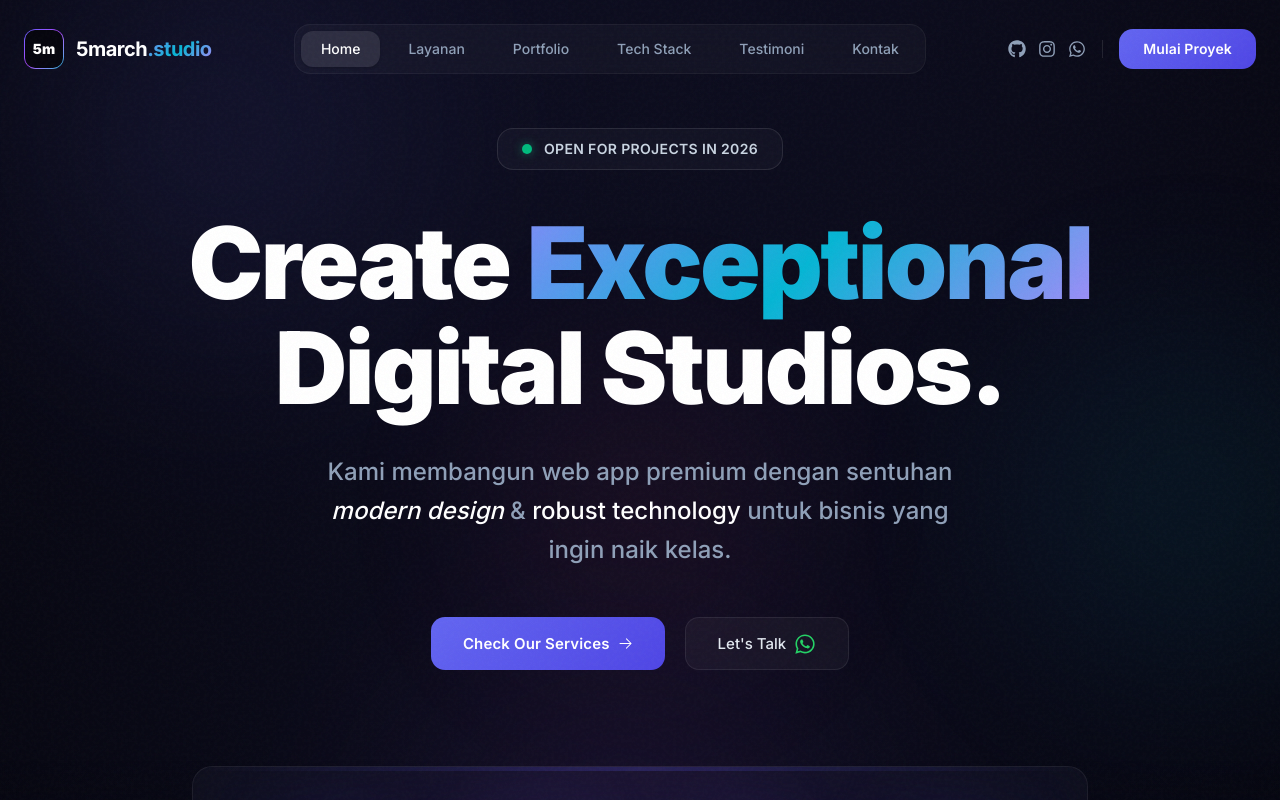
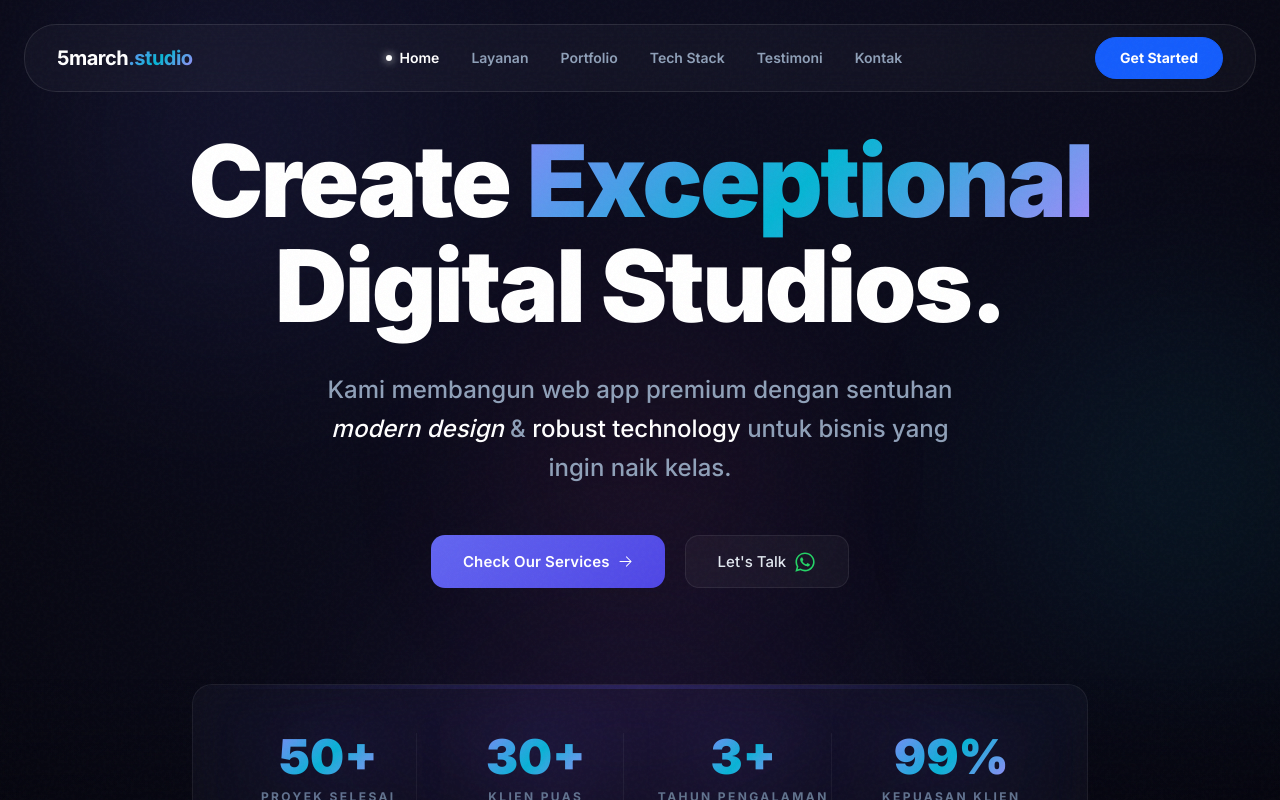
Before and after one commit to Afaandii/5march.studio, a Next.js app: page / in a window 1280 px wide. Shown: the top 800 px of the page. Built offline with nearby package versions, Linux system fonts and the light colour scheme.

Commit message:
change UI navbar

```diff
--- a/app/layout.tsx
+++ b/app/layout.tsx
@@ -2,7 +2,7 @@ import type { Metadata } from "next";
 import "./globals.css";
 
 export const metadata: Metadata = {
-  title: "5march.studio | Premier Web App Development Studio",
+  title: "5march.studio",
   description:
     "Elite digital craft for high-growth businesses. Membangun web app premium: Landing Page, E-Commerce, Sistem Pembayaran, dan Enterprise Solutions dengan desain modern glassmorphism.",
   keywords: [
@@ -17,7 +17,7 @@ export const metadata: Metadata = {
   ],
   authors: [{ name: "5march.studio" }],
   openGraph: {
-    title: "5march.studio | Premier Web App Development Studio",
+    title: "5march.studio",
     description:
       "Elite digital craft for high-growth businesses. Membangun masa depan digital Anda dengan presisi dan inovasi.",
     type: "website",
--- a/components/Hero.tsx
+++ b/components/Hero.tsx
@@ -33,17 +33,6 @@ export default function Hero() {
 
       <div className="relative z-10 mx-auto w-full max-w-7xl">
         <div className="flex flex-col items-center text-center">
-          {/* Availability Badge */}
-          <div className="animate-fade-in group mb-10 flex cursor-default items-center gap-3 rounded-2xl border border-white/10 bg-white/[0.03] px-6 py-2.5 backdrop-blur-md transition-all hover:border-white/20 hover:bg-white/[0.06]">
-            <div className="relative flex h-2.5 w-2.5">
-              <span className="absolute inline-flex h-full w-full animate-ping rounded-full bg-emerald-400 opacity-75"></span>
-              <span className="relative inline-flex h-2.5 w-2.5 rounded-full bg-emerald-500 shadow-[0_0_10px_rgba(16,185,129,0.5)]"></span>
-            </div>
-            <span className="text-sm font-semibold tracking-wide text-slate-300">
-              OPEN FOR PROJECTS IN 2026
-            </span>
-          </div>
-
           {/* Main Headline */}
           <h1
             className="animate-fade-in-up mb-8 max-w-5xl text-5xl font-black leading-[1.05] tracking-tight text-white sm:text-7xl md:text-8xl lg:text-[100px]"
--- a/components/Navbar.tsx
+++ b/components/Navbar.tsx
@@ -1,18 +1,9 @@
 "use client";
 
 import { useState, useEffect, useCallback } from "react";
-import { NAV_LINKS, SOCIAL_LINKS } from "@/lib/constants";
+import { NAV_LINKS } from "@/lib/constants";
 import { useScrollspy } from "@/hooks/useScrollspy";
-import { HiMenuAlt3, HiX } from "react-icons/hi";
-import { FaGithub, FaInstagram, FaWhatsapp } from "react-icons/fa";
-import { MdEmail } from "react-icons/md";
-
-const SOCIAL_ICONS = {
-  github: FaGithub,
-  instagram: FaInstagram,
-  whatsapp: FaWhatsapp,
-  email: MdEmail,
-};
+import { HiMenuAlt3, HiX, HiPhone } from "react-icons/hi";
 
 export default function Navbar() {
   const [isScrolled, setIsScrolled] = useState(false);
@@ -50,30 +41,27 @@ export default function Navbar() {
   );
 
   return (
-    <nav
-      className={`fixed top-0 left-0 right-0 z-[100] transition-all duration-500 ${
-        isScrolled ? "glass-navbar py-3 shadow-2xl" : "py-6"
+    <nav className="fixed top-0 left-0 right-0 z-[100] px-6 py-6">
+      <div
+        className={`mx-auto flex max-w-7xl items-center justify-between px-8 py-3 transition-all duration-500 rounded-[2rem] border border-white/10 ${
+          isScrolled
+            ? "bg-[#06060e]/70 backdrop-blur-2xl shadow-2xl"
+            : "bg-white/[0.03] backdrop-blur-md"
         }`}
       >
-      <div className="mx-auto flex max-w-7xl items-center justify-between px-6">
         {/* Logo */}
         <a
           href="#home"
           onClick={(e) => handleNavClick(e, "#home")}
           className="group flex items-center gap-3 text-xl font-bold"
         >
-          <div className="flex h-10 w-10 items-center justify-center rounded-xl bg-gradient-to-br from-indigo-500 via-purple-500 to-cyan-500 p-[1px] transition-transform duration-300 group-hover:scale-110">
-            <div className="flex h-full w-full items-center justify-center rounded-[10px] bg-[#06060e] text-sm font-black text-white">
-              5m
-            </div>
-          </div>
-          <span className="text-white tracking-tight">
+          <span className="text-white tracking-tight hidden sm:block">
             5march<span className="gradient-text">.studio</span>
           </span>
         </a>
 
-        {/* Desktop Nav */}
-        <div className="hidden items-center gap-2 rounded-2xl border border-white/5 bg-white/[0.03] p-1.5 backdrop-blur-md md:flex">
+        {/* Desktop Nav - Centered */}
+        <div className="hidden items-center gap-8 md:flex">
           {NAV_LINKS.map((link) => {
             const isActive = activeId === link.href.replace("#", "");
             return (
@@ -81,12 +69,13 @@ export default function Navbar() {
                 key={link.href}
                 href={link.href}
                 onClick={(e) => handleNavClick(e, link.href)}
-                className={`relative rounded-xl px-5 py-2 text-sm font-medium transition-all duration-300 ${
-                  isActive
-                    ? "bg-white/10 text-white shadow-sm"
-                    : "text-slate-400 hover:text-slate-200 hover:bg-white/5"
+                className={`flex items-center gap-2 text-sm font-semibold transition-all duration-300 ${
+                  isActive ? "text-white" : "text-slate-400 hover:text-slate-200"
                 }`}
               >
+                {isActive && (
+                  <span className="h-1.5 w-1.5 rounded-full bg-white shadow-[0_0_8px_white]" />
+                )}
                 {link.label}
               </a>
             );
@@ -94,30 +83,13 @@ export default function Navbar() {
         </div>
 
         {/* CTA Desktop */}
-        <div className="hidden items-center gap-4 md:flex">
-          <div className="flex items-center gap-3 pr-4 border-r border-white/10">
-            {SOCIAL_LINKS.slice(0, 3).map((social) => {
-              const Icon = SOCIAL_ICONS[social.icon as keyof typeof SOCIAL_ICONS];
-              return (
-                <a
-                  key={social.label}
-                  href={social.href}
-                  target="_blank"
-                  rel="noopener noreferrer"
-                  className="text-slate-400 transition-colors hover:text-white"
-                  aria-label={social.label}
-                >
-                  <Icon size={18} />
-                </a>
-              );
-            })}
-          </div>
+        <div className="hidden items-center md:flex">
           <a
             href="#contact"
             onClick={(e) => handleNavClick(e, "#contact")}
-            className="btn-primary !px-6 !py-2.5 !text-sm"
+            className="flex items-center gap-2 rounded-full border border-blue-600 bg-blue-600 px-6 py-2.5 text-sm font-bold text-white transition-all hover:bg-blue-600/40 hover:border-blue-600/40"
           >
-            Mulai Proyek
+            Get Started
           </a>
         </div>
 
@@ -142,13 +114,11 @@ export default function Navbar() {
           onClick={() => setIsMobileOpen(false)}
         />
         <div
-          className={`absolute right-0 top-0 h-full w-4/5 max-w-sm border-l border-white/10 bg-[#06060e]/95 p-8 shadow-2xl transition-transform duration-500 ${
-            isMobileOpen ? "translate-x-0" : "translate-x-full"
+          className={`absolute right-4 top-24 w-[calc(100%-2rem)] max-w-sm rounded-3xl border border-white/10 bg-[#06060e]/95 p-8 shadow-2xl transition-all duration-500 ${
+            isMobileOpen ? "translate-y-0 opacity-100" : "translate-y-4 opacity-0"
           }`}
         >
-          <div className="flex flex-col gap-6 pt-12">
-            <div className="flex flex-col gap-2">
-              <span className="text-[10px] font-bold uppercase tracking-widest text-slate-500 ml-4">Menu</span>
+          <div className="flex flex-col gap-4">
             {NAV_LINKS.map((link) => {
               const isActive = activeId === link.href.replace("#", "");
               return (
@@ -156,44 +126,26 @@ export default function Navbar() {
                   key={link.href}
                   href={link.href}
                   onClick={(e) => handleNavClick(e, link.href)}
-                    className={`rounded-2xl px-5 py-4 text-lg font-semibold transition-all duration-300 ${
+                  className={`flex items-center gap-3 rounded-2xl px-5 py-4 text-lg font-semibold transition-all duration-300 ${
                     isActive
-                        ? "bg-white/10 text-white translate-x-2"
+                      ? "bg-white/10 text-white"
                       : "text-slate-400 hover:bg-white/5 hover:text-white"
                   }`}
                 >
+                  {isActive && (
+                    <span className="h-2 w-2 rounded-full bg-white shadow-[0_0_8px_white]" />
+                  )}
                   {link.label}
                 </a>
               );
             })}
-            </div>
-
-            <div className="mt-4 flex flex-col gap-3">
-              <span className="text-[10px] font-bold uppercase tracking-widest text-slate-500 ml-4">Social</span>
-              <div className="flex items-center gap-4 px-4 py-2">
-                {SOCIAL_LINKS.map((social) => {
-                  const Icon = SOCIAL_ICONS[social.icon as keyof typeof SOCIAL_ICONS];
-                  return (
-                    <a
-                      key={social.label}
-                      href={social.href}
-                      target="_blank"
-                      rel="noopener noreferrer"
-                      className="flex h-10 w-10 items-center justify-center rounded-xl border border-white/10 bg-white/5 text-slate-400"
-                    >
-                      <Icon size={20} />
-                    </a>
-                  );
-                })}
-              </div>
-            </div>
-
             <a
               href="#contact"
               onClick={(e) => handleNavClick(e, "#contact")}
-              className="btn-primary mt-8 text-center text-lg"
+              className="mt-4 flex items-center justify-center gap-2 rounded-2xl bg-white text-[#06060e] py-4 text-center text-lg font-bold transition-transform hover:scale-[1.02]"
             >
-              Mulai Proyek
+              <HiPhone size={20} />
+              Contact
             </a>
           </div>
         </div>
```
Lines whose indentation alone changed are shown as unchanged.
